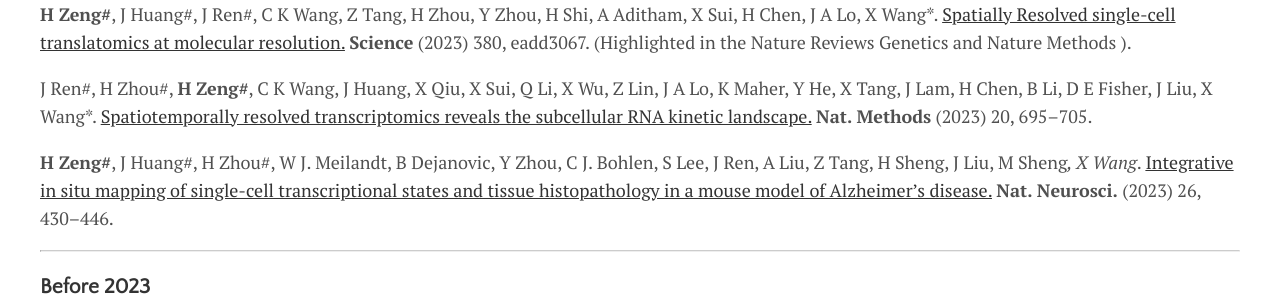
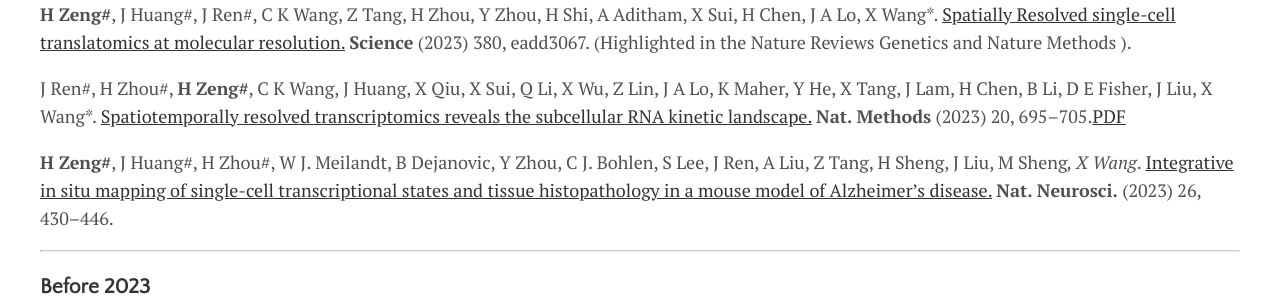
Before and after one commit to ZenghuPKU/zenghupku.github.io, a Jekyll site: the page built from menu/publications.md, in a window 1280 px wide. Shown: the part 269-569 px from the top of the page. Built offline with Jekyll 4.4.1, drawn with Linux system fonts in a browser that asks for light colours.

Commit message:
Update publications.md

```diff
--- a/menu/publications.md
+++ b/menu/publications.md
@@ -7,7 +7,7 @@
 ### 2023
 **H Zeng#**, J Huang#, J Ren#, C K Wang, Z Tang, H Zhou, Y Zhou, H Shi, A Aditham, X Sui, H Chen, J A Lo, X Wang*. [Spatially Resolved single-cell translatomics at molecular resolution.](https://www.science.org/doi/10.1126/science.add3067)  **Science** (2023) 380, eadd3067. (Highlighted in the  Nature Reviews Genetics and  Nature Methods ).
 
-J Ren#, H Zhou#, **H Zeng#**, C K Wang, J Huang, X Qiu, X Sui, Q Li, X Wu, Z Lin, J A Lo, K Maher, Y He, X Tang, J Lam, H Chen, B Li, D E Fisher, J Liu, X Wang*. [Spatiotemporally resolved transcriptomics reveals the subcellular RNA kinetic landscape.](https://www.nature.com/articles/s41592-023-01829-8)  **Nat. Methods** (2023) 20, 695–705.
+J Ren#, H Zhou#, **H Zeng#**, C K Wang, J Huang, X Qiu, X Sui, Q Li, X Wu, Z Lin, J A Lo, K Maher, Y He, X Tang, J Lam, H Chen, B Li, D E Fisher, J Liu, X Wang*. [Spatiotemporally resolved transcriptomics reveals the subcellular RNA kinetic landscape.](https://www.nature.com/articles/s41592-023-01829-8)  **Nat. Methods** (2023) 20, 695–705.[PDF](https://github.com/ZenghuPKU/zenghupku.github.io/blob/master/publicationPDF/s41592-023-01829-8.pdf)
 
 **H Zeng#**, J Huang#, H Zhou#, W J. Meilandt, B Dejanovic, Y Zhou, C J. Bohlen, S Lee, J Ren, A Liu, Z Tang, H Sheng, J Liu, M Sheng*, X Wang*. [Integrative in situ mapping of single-cell transcriptional states and tissue histopathology in a mouse model of Alzheimer's disease.](https://www.nature.com/articles/s41593-022-01251-x)  **Nat. Neurosci.** (2023) 26, 430–446.
 
```
